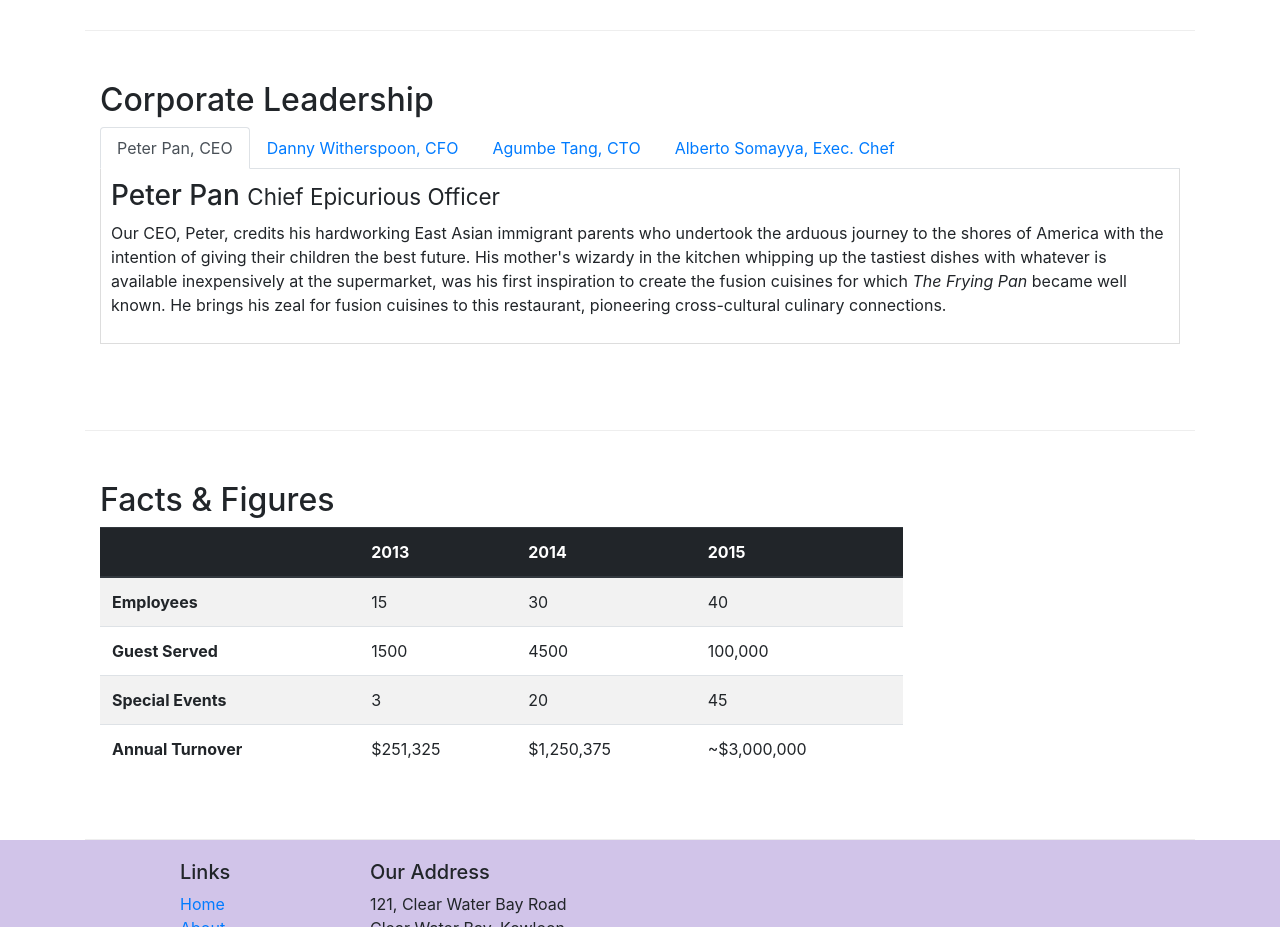
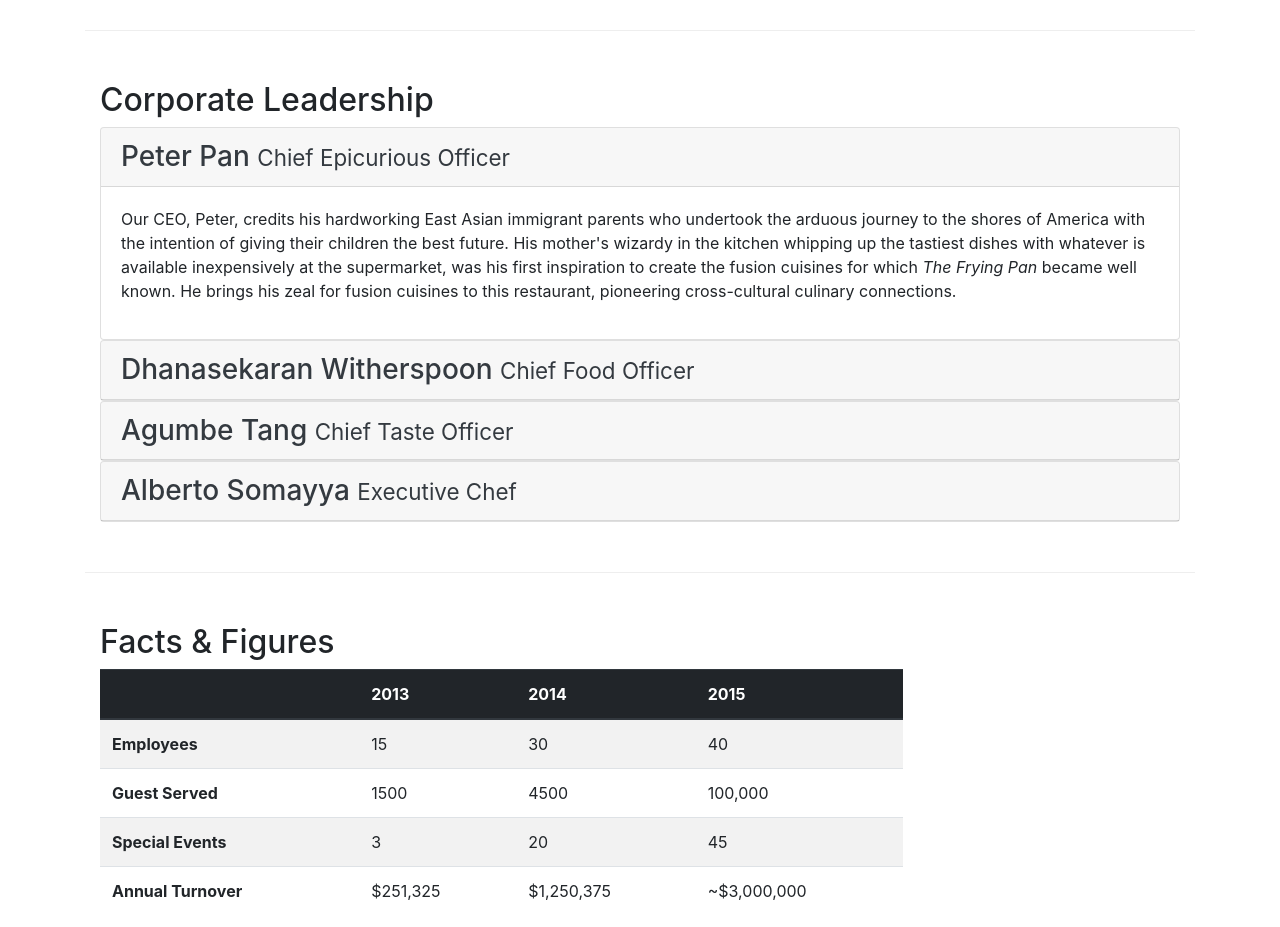
Before and after one commit to Ayush-Asutkar/Front-End-Bootstrap, a website: page aboutus.html in a window 1280 px wide. Shown: the part 920-1847 px from the top of the page. Drawn offline with nearby package versions, Linux system fonts and the light colour scheme.

Commit message:
Accordion

```diff
--- a/aboutus.html
+++ b/aboutus.html
@@ -98,7 +98,8 @@
             <div class="col">
                 <h2>Corporate Leadership</h2>
 
-                <ul class="nav nav-tabs">
+                <!--Tabbed navigation:-->
+                <!-- <ul class="nav nav-tabs">
                     <li class="nav-item">
                         <a class="nav-link active" href="#peter" role="tab" data-toggle="tab">Peter Pan, CEO</a>
                     </li>
@@ -114,28 +115,61 @@
                     <li class="nav-item">
                         <a class="nav-link" href="#alberto" role="tab" data-toggle="tab">Alberto Somayya, Exec. Chef</a>
                     </li>
-                </ul>
-                <div class="tab-content">
-                    <div role="tabpanel" class="tab-pane fade show active" id="peter">
-                        <h3>Peter Pan <small>Chief Epicurious Officer</small></h3>
-                        <p class="d-none d-sm-block">Our CEO, Peter, credits his hardworking East Asian immigrant parents who undertook the arduous journey to the shores of America with the intention of giving their children the best future. His mother's wizardy in the kitchen whipping up the tastiest dishes with whatever is available inexpensively at the supermarket, was his first inspiration to create the fusion cuisines for which <em>The Frying Pan</em> became well known. He brings his zeal for fusion cuisines to this restaurant, pioneering cross-cultural culinary connections.</p>
+                </ul> -->
+
+                <!--Accordion navigation-->
+                <div id="accordion">
+                    <div class="card">
+                        <div class="card-header" role="tab" id="peterhead">
+                            <h3 class="mb-0">
+                                <a class="text-dark" data-toggle="collapse" data-target="#peter"> Peter Pan <small>Chief Epicurious Officer</small></a>
+                            </h3>
+                        </div>
+                        <div class="collapse show" id="peter" data-parent="#accordion">
+                            <div class="card-body">
+                                <p class="d-none d-sm-block">Our CEO, Peter, credits his hardworking East Asian immigrant parents who undertook the arduous journey to the shores of America with the intention of giving their children the best future. His mother's wizardy in the kitchen whipping up the tastiest dishes with whatever is available inexpensively at the supermarket, was his first inspiration to create the fusion cuisines for which <em>The Frying Pan</em> became well known. He brings his zeal for fusion cuisines to this restaurant, pioneering cross-cultural culinary connections.</p>
+                            </div>
+                        </div>
                     </div>
 
-                    <div role="tabpanel" class="tab-pane fade show" id="danny">
-                        <h3>Dhanasekaran Witherspoon <small>Chief Food Officer</small></h3>
-                        <p class="d-none d-sm-block">Our CFO, Danny, as he is affectionately referred to by his colleagues, comes from a long established family tradition in farming and produce. His experiences growing up on a farm in the Australian outback gave him great appreciation for varieties of food sources. As he puts it in his own words, <em>Everything that runs, wins, and everything that stays, pays!</em></p>
+                    <div class="card">
+                        <div class="card-header" role="tab" id="dannyhead">
+                            <h3 class="mb-0">
+                                <a class="collapsed text-dark" data-toggle="collapse" data-target="#danny"> Dhanasekaran Witherspoon <small>Chief Food Officer</small></a>
+                            </h3>
+                        </div>
+                        <div class="collapse" id="danny" data-parent="#accordion">
+                            <div class="card-body">
+                                <p class="d-none d-sm-block">Our CFO, Danny, as he is affectionately referred to by his colleagues, comes from a long established family tradition in farming and produce. His experiences growing up on a farm in the Australian outback gave him great appreciation for varieties of food sources. As he puts it in his own words, <em>Everything that runs, wins, and everything that stays, pays!</em></p>
+                            </div>
+                        </div>
                     </div>
 
-                    <div role="tabpanel" class="tab-pane fade show" id="agumbe">
-                        <h3>Agumbe Tang <small>Chief Taste Officer</small></h3>
-                        <p class="d-none d-sm-block">Blessed with the most discerning gustatory sense, Agumbe, our CTO, personally ensures that every dish that we serve meets his exacting tastes. Our chefs dread the tongue lashing that ensues if their dish does not meet his exacting standards. He lives by his motto, <em>You click only if you survive my lick.</em></p>
+                    <div class="card">
+                        <div class="card-header" role="tab" id="agumbehead">
+                            <h3 class="mb-0">
+                                <a class="collapsed text-dark" data-toggle="collapse" data-target="#agumbe"> Agumbe Tang <small>Chief Taste Officer</small></a>
+                            </h3>
+                        </div>
+                        <div class="collapse" id="agumbe" data-parent="#accordion">
+                            <div class="card-body">
+                                <p class="d-none d-sm-block">Blessed with the most discerning gustatory sense, Agumbe, our CTO, personally ensures that every dish that we serve meets his exacting tastes. Our chefs dread the tongue lashing that ensues if their dish does not meet his exacting standards. He lives by his motto, <em>You click only if you survive my lick.</em></p>
+                            </div>
+                        </div>
                     </div>
 
-                    <div role="tabpanel" class="tab-pane fade show" id="alberto">
-                        <h3>Alberto Somayya <small>Executive Chef</small></h3>
-                        <p class="d-none d-sm-block">Award winning three-star Michelin chef with wide International experience having worked closely with whos-who in the culinary world, he specializes in creating mouthwatering Indo-Italian fusion experiences. He says, <em>Put together the cuisines from the two craziest cultures, and you get a winning hit! Amma Mia!</em></p>
+                    <div class="card">
+                        <div class="card-header" role="tab" id="albertohead">
+                            <h3 class="mb-0">
+                                <a class="collapsed text-dark" data-toggle="collapse" data-target="#alberto"> Alberto Somayya <small>Executive Chef</small></a>
+                            </h3>
+                        </div>
+                        <div class="collapse" id="alberto" data-parent="#accordion">
+                            <div class="card-body">
+                                <p class="d-none d-sm-block">Award winning three-star Michelin chef with wide International experience having worked closely with whos-who in the culinary world, he specializes in creating mouthwatering Indo-Italian fusion experiences. He says, <em>Put together the cuisines from the two craziest cultures, and you get a winning hit! Amma Mia!</em></p>
+                            </div>
+                        </div>
                     </div>
-
                 </div>
             </div>
        </div>
```
